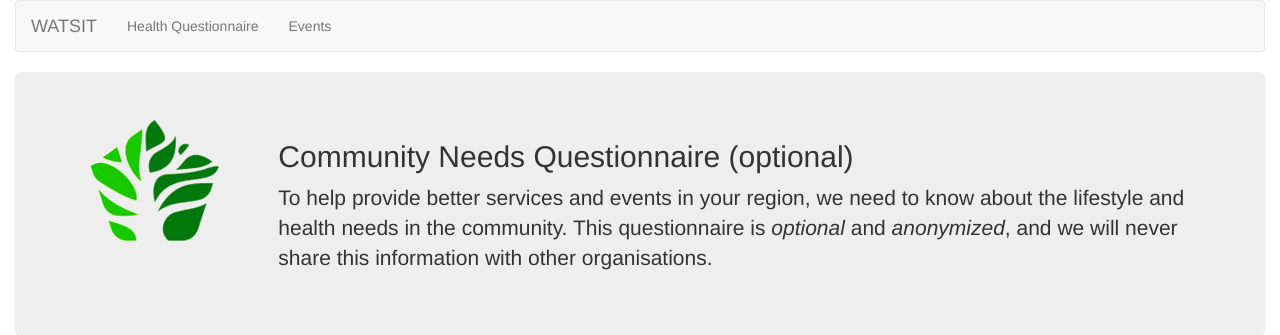
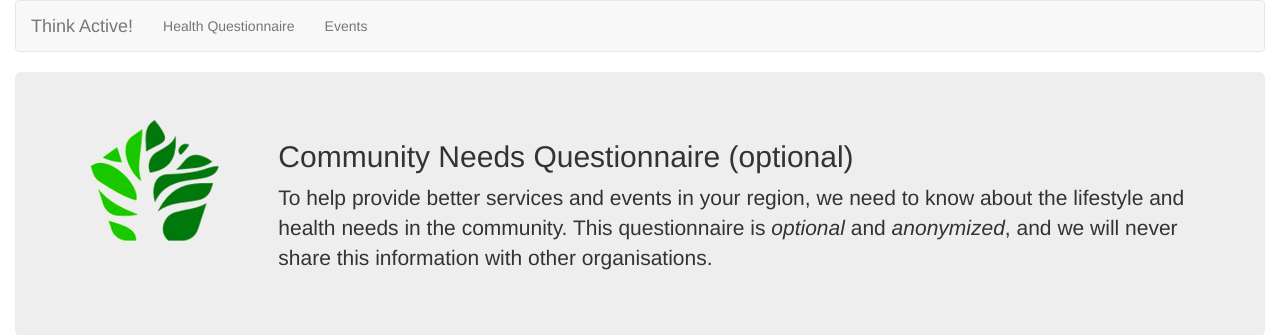
Before and after one commit to lampholder/maria-health, a PHP site: page /questionnaire.php in a window 1280 px wide. Shown: the top 335 px of the page. Run offline with PHP 8.4, Linux system fonts and the light colour scheme; some libraries are stand-ins or nearby versions.

Commit message:
Less stupid defaults

```diff
--- a/common.php
+++ b/common.php
@@ -1,7 +1,10 @@
 <?php
 
-$brand = 'WATSIT';
-$title = 'Websites are good.';
+$brand = 'Think Active!';
+$title = 'Get active in your local community.';
 $sitename = 'SITENAME';
 
+$user = 'Julian';
+$region = 'Putney';
+
 ?>
```
